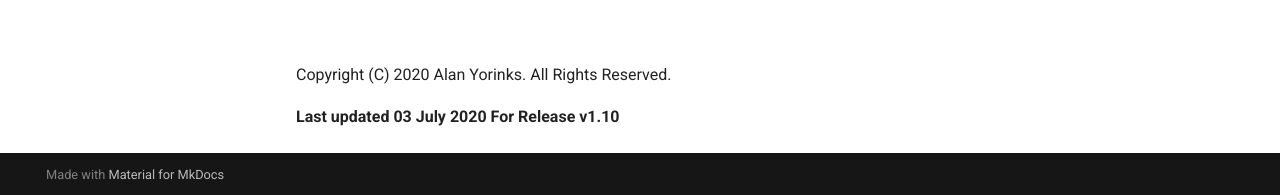
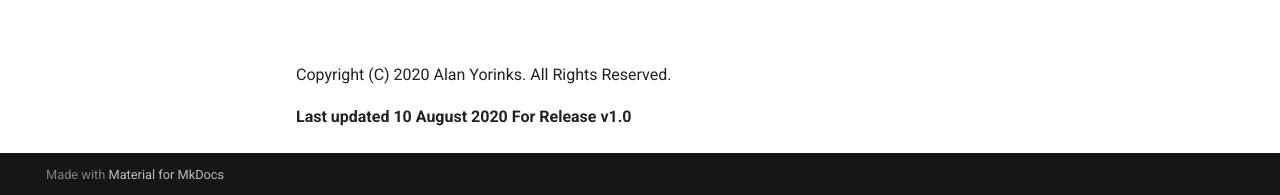
Before and after one commit to MrYsLab/pymata_rh, an MkDocs documentation site: the page built from docs/index.md, in a window 1280 px wide and 900 px high, scrolled down 3955 px. Shown: the part 702-897 px from the top of the window. Built offline with MkDocs 1.6.1 and Material for MkDocs 9.7.7, drawn with Linux system fonts in a browser that asks for light colours.

Commit message:
Modified release info on first page.

```diff
--- a/docs/index.md
+++ b/docs/index.md
@@ -161,4 +161,4 @@ Pin: 2 Value: 1 Time Stamp: 2020-03-10 13:26:27
 
 Copyright (C) 2020 Alan Yorinks. All Rights Reserved.
 
-**Last updated 03 July 2020 For Release v1.10**
+**Last updated 10 August 2020 For Release v1.0**
```
